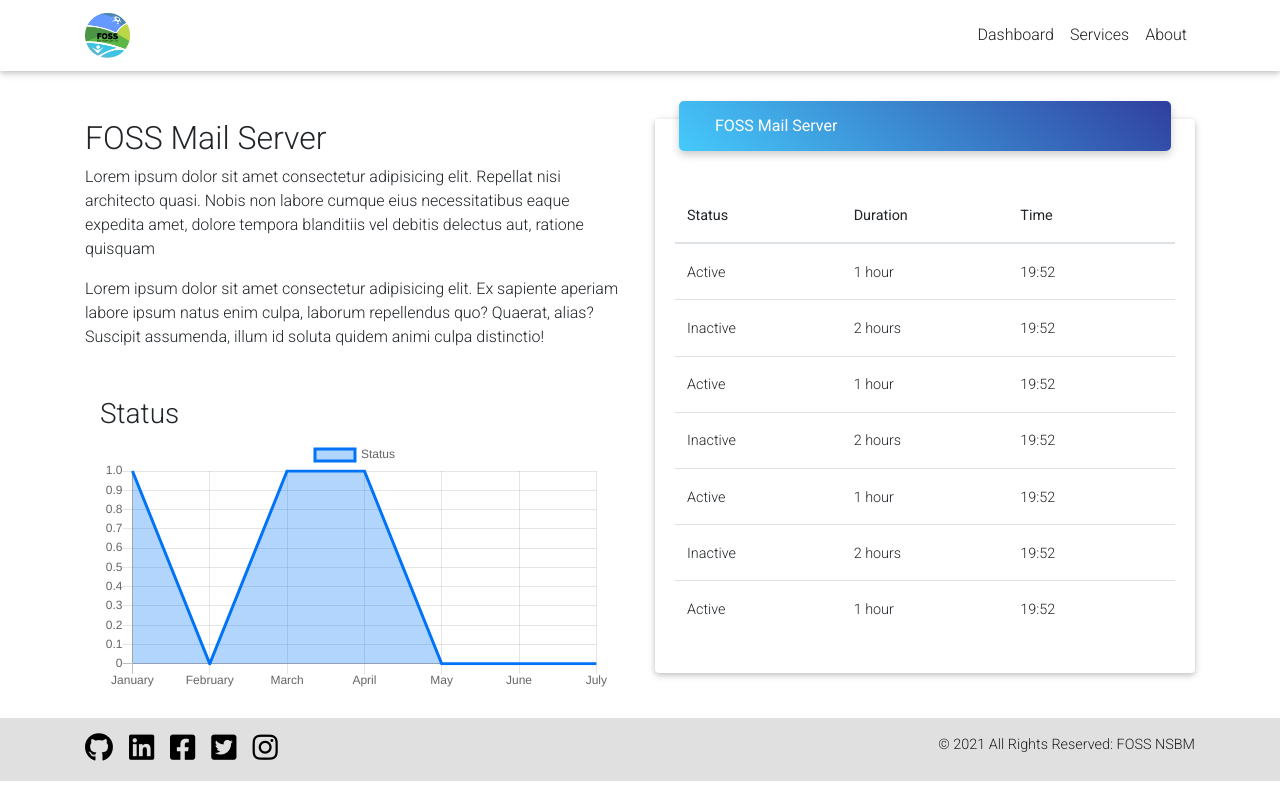
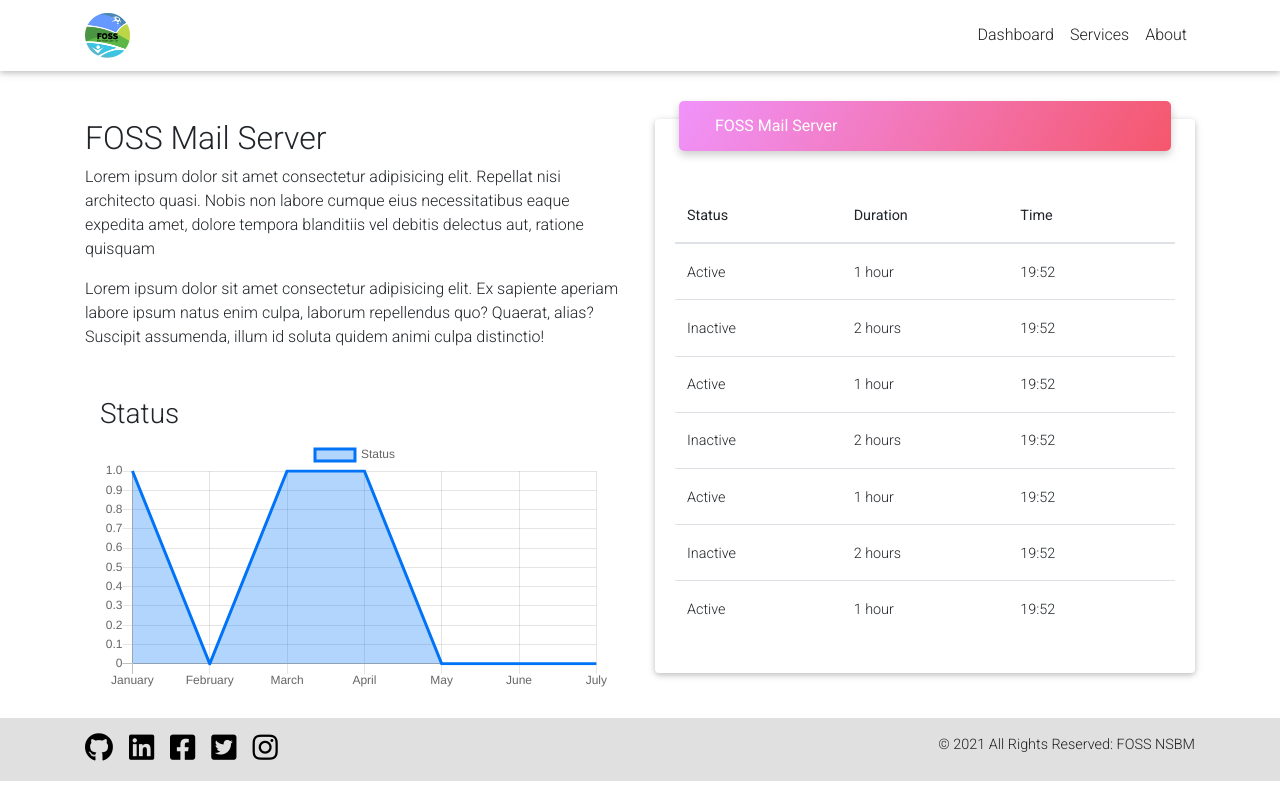
Before and after one commit to fossnsbm/Privacy-Dashboad, a React (Create React App) app: page /mailserver in a window 1280 px wide. Built offline with nearby package versions, Linux system fonts and the light colour scheme.

Commit message:
Add gradient
To mailServer & forum

```diff
--- a/src/Components/pages/forum/forum.jsx
+++ b/src/Components/pages/forum/forum.jsx
@@ -98,7 +98,7 @@ const Forum = (props) => {
 
         <MDBCol className="lg-6">
           <MDBCard narrow>
-            <MDBCardHeader className="view view-cascade gradient-card-header blue-gradient d-flex justify-content-between align-items-center py-2 mx-4 mb-3 CardHeader">
+            <MDBCardHeader className="view view-cascade gradient-card-header purple-gradient d-flex justify-content-between align-items-center py-2 mx-4 mb-3 CardHeader">
               <a href="#" className="white-text mx-3">
                 FOSS Forum
               </a>
--- a/src/Components/pages/mailServer/mailServer.jsx
+++ b/src/Components/pages/mailServer/mailServer.jsx
@@ -98,7 +98,7 @@ const MailServer = (props) => {
 
         <MDBCol className="lg-6">
           <MDBCard narrow>
-            <MDBCardHeader className="view view-cascade gradient-card-header blue-gradient d-flex justify-content-between align-items-center py-2 mx-4 mb-3 CardHeader">
+            <MDBCardHeader className="view view-cascade gradient-card-header ripe-malinka-gradient d-flex justify-content-between align-items-center py-2 mx-4 mb-3 CardHeader">
               <a href="#" className="white-text mx-3">
                 FOSS Mail Server
               </a>
```
